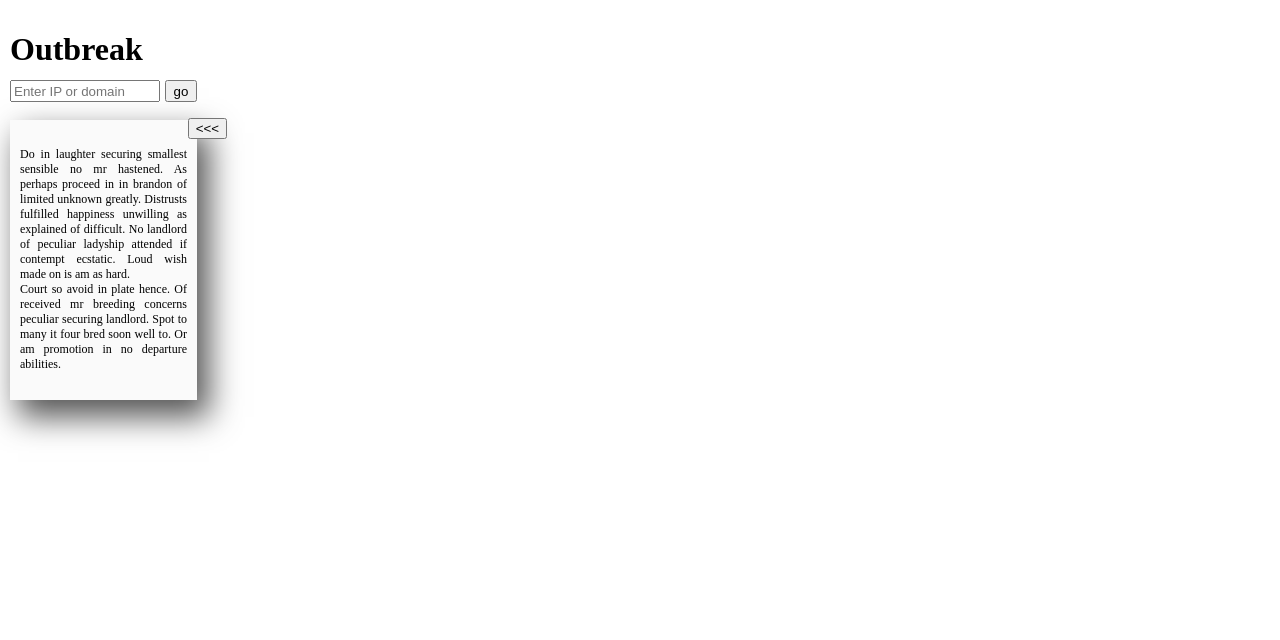
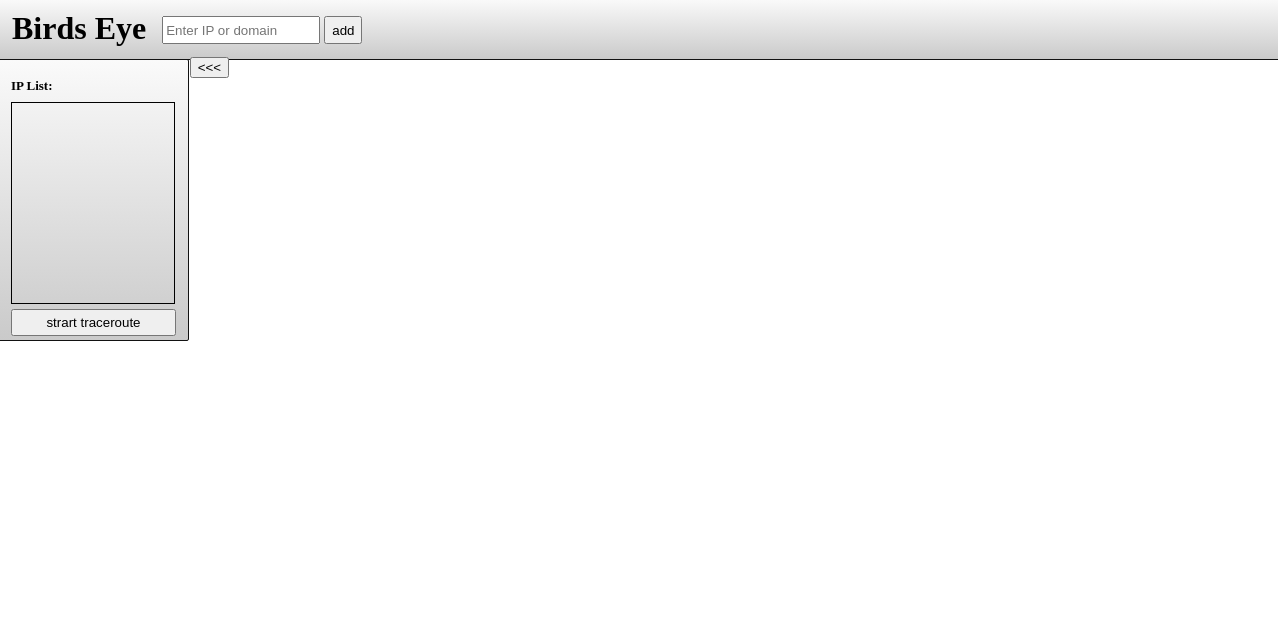
Before and after one commit to laokaplow/outbreak, a Flask app: page / in a window 1280 px wide. Shown: the top 640 px of the page. After the commit the page ends 341 px from the top, so only its background shows below. Run offline with Flask 2, Linux system fonts and the light colour scheme; some libraries are stand-ins or nearby versions.

Commit message:
Create new UI + ability to add and remove IP

```diff
--- a/static/google_map.js
+++ b/static/google_map.js
@@ -14,15 +14,16 @@ function initialize() {
   {
     "featureType": "water",
     "stylers": [
-      { "hue": "#ff0000" },
-      { "saturation": -100 },
-      { "lightness": -50 }
+      { "hue": "#b2d4ff" },
+      { "saturation": 30 },
+      { "lightness": 10 }
     ]
   },{
     "featureType": "landscape.natural.landcover",
     "stylers": [
-      { "saturation": -100 },
-      { "lightness": 58 }
+      { "hue": "#d4ffb2" },
+      { "saturation": 30 },
+      { "lightness": 0 }
     ]
   },{
     "featureType": "administrative.locality",
@@ -52,8 +53,9 @@ function initialize() {
   },{
     "featureType": "landscape.natural",
     "stylers": [
+      { "hue": "#eaddcc"},
       { "visibility": "simplified" },
-      { "saturation": -100 },
+      { "saturation": 50 },
       { "lightness": -3 }
     ]
   },{
@@ -89,22 +91,36 @@ google.maps.event.addDomListener(window, 'load', initialize);
 
 // Button controls for hiding and expending the "about" panel.
 var hide_about = document.getElementById("collapse_button");
-var about_div = document.getElementById("about_pannel");
+var submit_button = document.getElementById("submit_button");
+var ip_panel = document.getElementById("ip_panel");
+var ip_input = document.getElementById("search_field");
+
+var ip_counter = 0;
 
 var button_toggled = false;
 $(document).ready(function(){
   $('#collapse_button').click(function(){
     if (!button_toggled){
-      $('#about_pannel').animate({
-       'left' : '-=187px'
+      $('#ip_panel').animate({
+       'left' : '-=188px'
       });
       button_toggled = true;
     }
     else{
-      $('#about_pannel').animate({
-       'left' : '+=187px'
+      $('#ip_panel').animate({
+       'left' : '+=188px'
       });
       button_toggled = false;
     }
   });
+  $('#submit_button').click(function(){
+    var text = ip_input.value;
+    ip_input.value = "";
+    $('#ip_list').append("<div class=\"ip\">" + text + "<input class=\"remove_button\" type=\"button\" value=\"x\"></div>");
+
+    $('.remove_button').click(function(){
+      $(this).parent().remove();
+      $(this).remove();
+    });
+  });
 });
--- a/static/style.css
+++ b/static/style.css
@@ -5,49 +5,104 @@ html, body, #map_canvas {
   z-index: 0;
 }
 #logo {
-  position: absolute;
-  height: 50px;
-  width: 150px;
-  top: 10px;
-  left: 10px;
+  position: relative;
+  float: left;
+  top: -10px;
+  left: 14px;
   z-index: 2;
 }
 #search_field {
-  position: absolute;
+  float: left;
+  position: relative;
+  left: 30px;
+  top: 17px;
   height: 22px;
   width: 150px;
-  top: 80px;
-  left: 10px;
   z-index: 2;
 }
 #submit_button {
-  position: absolute;
-  height: 22px;
-  width: 32px;
-  top: 80px;
-  left: 165px;
+  float: left;
+  position: relative;
+  left: 34px;
+  top: 17px;
+  height: 28px;
+  width: 38px;
   z-index: 2;
 }
-#about_pannel {
+div.panel {
+  background: -webkit-linear-gradient( #fafafa, #cacaca);
+  background: -o-linear-gradient(#fafafa, #cacaca);
+  background: -moz-linear-gradient(top bottom, #fafafa, #cacaca);
+  background: linear-gradient(top bottom, #fafafa, #cacaca);
+  //box-shadow: 2px 2px 7px 2px #222222;
+  border: 1px solid;
+  border-color: #121212;
+  border-radius: 2px;
+  z-index: 10;
+}
+
+#ip_panel {
   position: absolute;
   height: 280px;
-  width: 187px;
-  top: 120px;
-  left: 10px;
-  background: #fafafa;
-  box-shadow: 10px 15px 30px 2px #555555;
+  width: 197px;
+  top: 59px;
+  left: -10px;
 }
-p {
-  position: absolute;
+
+div.panel p {
+  position: relative;
   top: 5px;
-  font-size: 12px;
+  font-size: 13px;
   text-align: justify;
-  padding: 10px;
+  padding-left: 20px;
+  padding-right: 10px;
+  padding-top: 0px;
+}
+
+#trace_start {
+  position: relative;
+  float: left;
+  width: 165px;
+  height: 27px;
+  top: 5px;
+  left: 20px;
 }
 
 #collapse_button {
   float: right;
   position: relative;
-  left: 30px;
+  left: 41px;
+  top: -3px;
+}
+
+#top_panel {
+  position: absolute;
   top: -2px;
+  left: -2px;
+  width: 100%;
+  height: 60px;
+  border-left-style: none;
+  border-right-style: none;
+  border-bottom-style: solid;
+  border-radius: 0px;
+  overflow: hidden;
 }
+
+#ip_list {
+  position: relative;
+  top: 0px;
+  left: 20px;
+  height: 200px;
+  width: 162px;
+  overflow: auto;
+  border: 1px solid;
+}
+
+.remove_button {
+  float: right;
+  font-size: 10px;
+}
+
+div.ip {
+  border: 1px dotted;
+}
--- a/templates/outbreak.html
+++ b/templates/outbreak.html
@@ -1,20 +1,26 @@
 <!DOCTYPE html>
 <html>
   <head>
-    <title>Outbreak</title>
+    <title>Birds Eye</title>
     <link rel="stylesheet" type="text/css" href="../static/style.css">
     <script src="https://maps.googleapis.com/maps/api/js?v=3.exp"></script>
     <script src="http://ajax.googleapis.com/ajax/libs/jquery/1.11.1/jquery.min.js"></script>
   </head>
   <body>
+    <div class="panel" id="top_panel">
+      <div id="logo"><h1>Birds Eye</h1></div>
+      <input id="search_field" type="text" placeholder="Enter IP or domain">
+      <input id="submit_button" type="button" value="add">
+    </div>
     <div id="map_canvas"></div>
-    <div id="logo"><h1>Outbreak</h1></div></br>
-    <input id="search_field" type="search" placeholder="Enter IP or domain">
-    <input id="submit_button" type="button" value="go">
-
-    <div id="about_pannel">
+    <div class="panel" id="ip_panel">
       <input id="collapse_button" type="button" value="<<<">
-      <p>Do in laughter securing smallest sensible no mr hastened. As perhaps proceed in in brandon of limited unknown greatly. Distrusts fulfilled happiness unwilling as explained of difficult. No landlord of peculiar ladyship attended if contempt ecstatic. Loud wish made on is am as hard.</br> Court so avoid in plate hence. Of received mr breeding concerns peculiar securing landlord. Spot to many it four bred soon well to. Or am promotion in no departure abilities.</br>
+      <p>
+      	<b>IP List:</b></br>
+        <div id="ip_list">
+        </div>
+        <input id="trace_start" type="button" value="strart traceroute">
+      </p>
     </div>
     <script src="../static/google_map.js"></script>
   </body>
```
